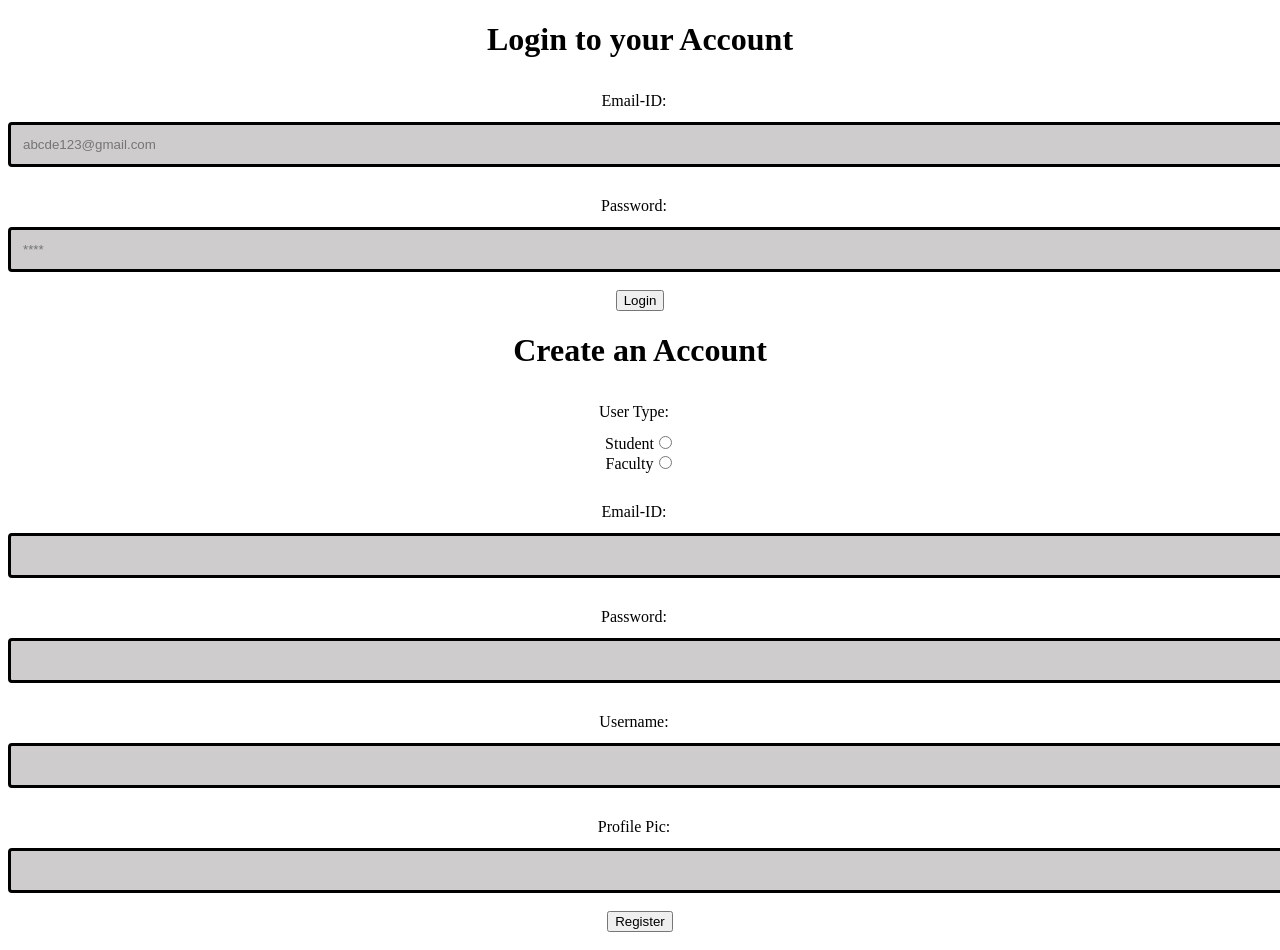
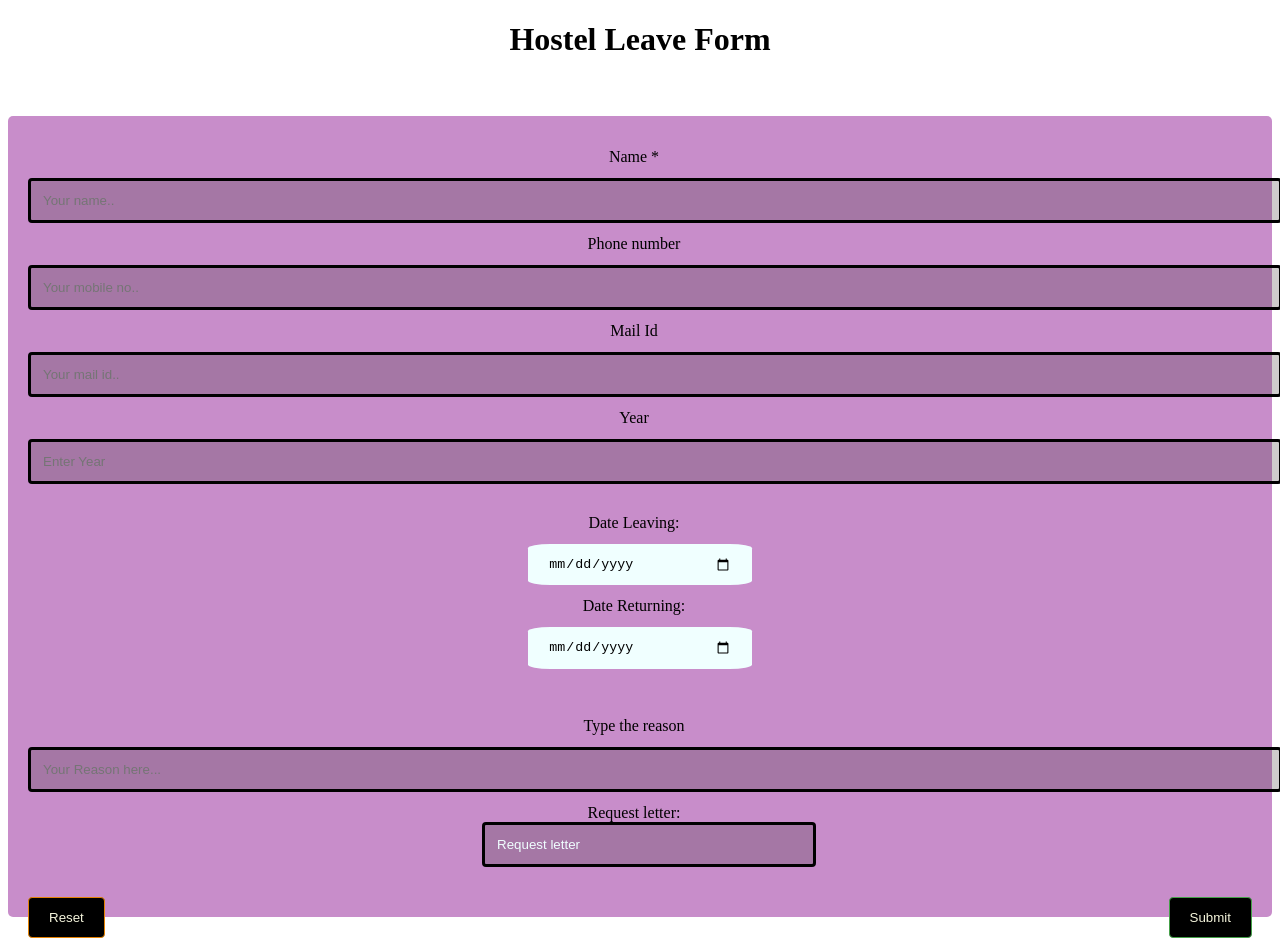
Before and after one commit to AAnirudh07/Permission-and-Request-Online-System-OOAD-Mini-Project, a React (Create React App) app in the folder Web Application/client/: page / in a window 1280 px wide. Shown: the top 950 px of the page. Built offline with nearby package versions, Linux system fonts and the light colour scheme.

Commit message:
fixed form1.js

```diff
--- a/Web Application/client/src/App.js
+++ b/Web Application/client/src/App.js
@@ -4,24 +4,16 @@ import LoginRegister from "./Pages/LoginRegister";
 import StudentLandingPage from "./Pages/StudentLandingPage";
 import FacultyLandingPage from "./Pages/FacultyLandingPage";
 import ErrorPage from "./Pages/ErrorPage";
-import form1 from "./Pages/form1";
-import form2 from "./Pages/form2";
-import form3 from "./Pages/form3";
-import form4 from "./Pages/form4";
-import form5 from "./Pages/form5";
+import Form1 from "./Pages/Form1";
 function App() {
 
     return (
         <Router>
             <Routes>
-                <Route path="/" element={<LoginRegister />} />
+                <Route path="/" element={<Form1 />} />
                 <Route path="/studentProfile" element={<StudentLandingPage />} />
                 <Route path="/facultyProfile" element={<FacultyLandingPage />} />
-                <Route path="/form1" element={form1}></Route>
-                <Route path="/form2" element={form2}></Route>
-                <Route path="/form3" element={form3}></Route>
-                <Route path="/form4" element={form4}></Route>
-                <Route path="/form5" element={form5}></Route>
+                <Route path="/form1" element={<Form1 />}></Route>
                 <Route path="*" element={<ErrorPage />} />
             </Routes>
         </Router>
--- a/Web Application/client/src/Pages/form1.js
+++ b/Web Application/client/src/Pages/form1.js
@@ -3,7 +3,7 @@ import Axios from "axios";
 import "./form.css";
 import { useNavigate } from "react-router-dom";
 
-function form1() {
+function Form1() {
 
     let navigate = useNavigate();
 
@@ -36,55 +36,43 @@ function form1() {
 
 
       return (
-
         <div>
-            <h1 style="font-size: 50px;color: rgb(2, 51, 51);">Hostel Leave Form</h1>
-            <br /><br />
-            <h2 style="font-family:'Lucida Sans';">
-                <div class="container">
+            <h1>Hostel Leave Form</h1>
+            <br />
+            <br />
+            <div className="container">
               <label for="fname">Name *</label>
-                    <input type="text" id="name" name="name" placeholder="Your name.." pattern="' '|[a-zA-Z ]*"
-                        oninvalid="alert('Please enter valid data');" required onChange={(e) => {
+              <input type="text" id="name" name="name" placeholder="Your name.." pattern="' '|[a-zA-Z ]*" oninvalid="alert('Please enter valid data');" required onChange={(e) => {
                 setname(e.target.value);}}/>
               <label for="phoneno">Phone number</label>
-                    <input name="contact number" type="number" placeholder="Your mobile no.."
-                       pattern="[0-9]{1,10}" required onChange={(e) => {
-                        setphno(e.target.value);
-                      }}/>
+              <input name="contact number" type="number" placeholder="Your mobile no.." pattern="[0-9]{1,10}" required onChange={(e) => {
+                setphno(e.target.value);}}/>
               <label for="email">Mail Id</label>
               <input type="email" id="email" name="mailid" placeholder="Your mail id.." required onChange={(e) => {
-                        setEmailID(e.target.value);
-                    }} />
+                  setEmailID(e.target.value);}} />
               <label for="year">Year</label>
-                    <input type="number" id="year" name="year" pattern="[1-4]"
-                    placeholder="Enter Year" required onChange={(e) => {
-                        setyear(e.target.value);
-                      }} /><br /><br />
-                    <label>Date Leaving:</label><br />
-                    <input name="from" id="from" type="date" required onChange={(e) => {
-        setfdate(e.target.value);
-      }}/><br />
+              <input type="number" id="year" name="year" pattern="[1-4]" placeholder="Enter Year" required onChange={(e) => {
+                  setyear(e.target.value);}} />
+              <br />
+              <br />
+              <label for="date_leaving">Date Leaving:</label><br />
+              <input name="from" id="from" type="date" required onChange={(e) => {setfdate(e.target.value);}}/>
+              <br />
               <label>Date Returning:</label><br />
-                    <input name="to" id="to" type="date" required onChange={(e) => {
-        settdate(e.target.value);
-      }}/><br /><br /><br />
+              <input name="to" id="to" type="date" required onChange={(e) => {settdate(e.target.value);}}/>
+              <br /><br /><br />
               <label for="reason">Type the reason </label>
-                        <textarea id="reason" name="reason" placeholder="Your Reason here..."
-                            style="height: 100px;" required onChange={(e) => {
-                                setreason(e.target.value);
-                              }}></textarea>
-                        <label>Request letter: <input type="text" name="proof" value="Request letter"
-                         onChange={(e) => {
-                            setreasonletter(e.target.value);
-                          }}/> </label>
-                        <br /><br />
+              <input type="text" id="reason" name="reason" placeholder="Your Reason here..." required onChange={(e) => {
+                    setreason(e.target.value);}} />
+              <label>Request letter: <input type="text" name="proof" value="Request letter" onChange={(e) => {
+                setreasonletter(e.target.value);}}/> </label>
+              <br />
+              <br />
               <input type="submit" value="Submit" />
               <input type="reset" />
             </div>
-                        </h2>
         </div>
 
                         );
 }
-
-                        export default form1;
+export default Form1;
```
Lines whose indentation alone changed are shown as unchanged.
